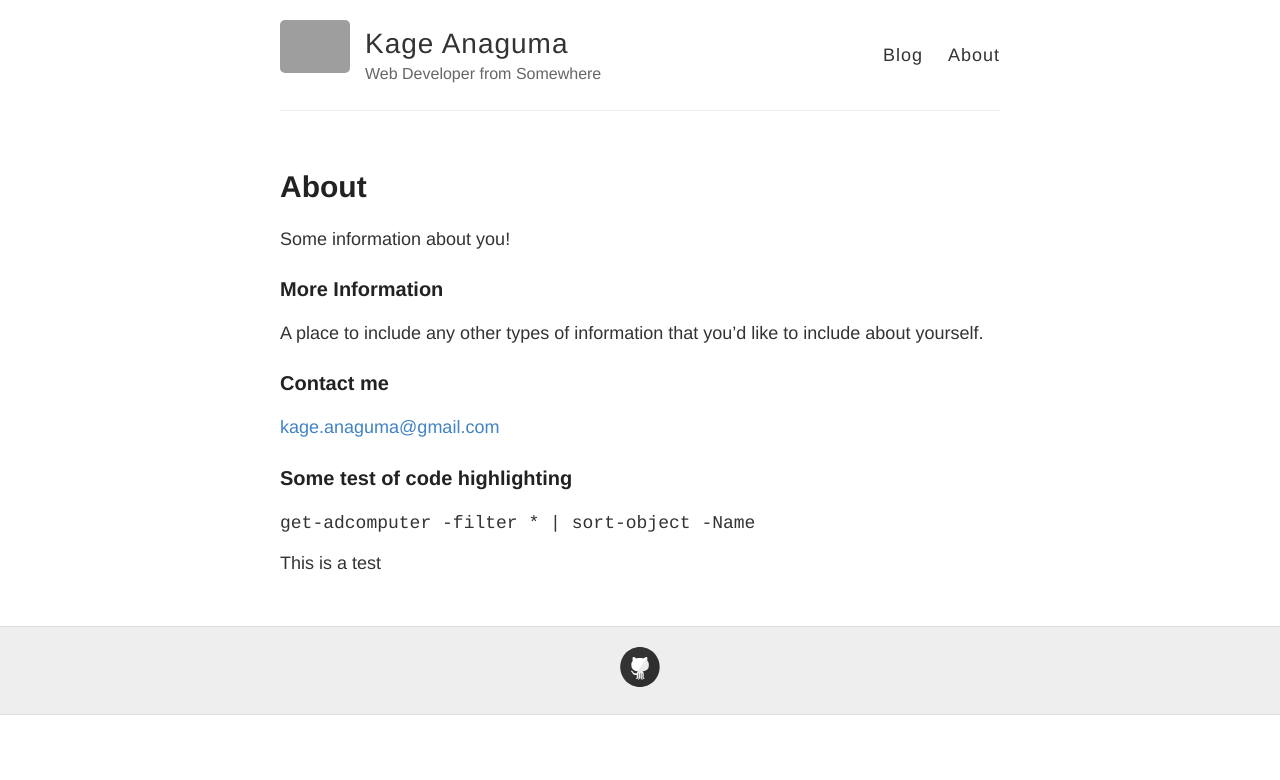
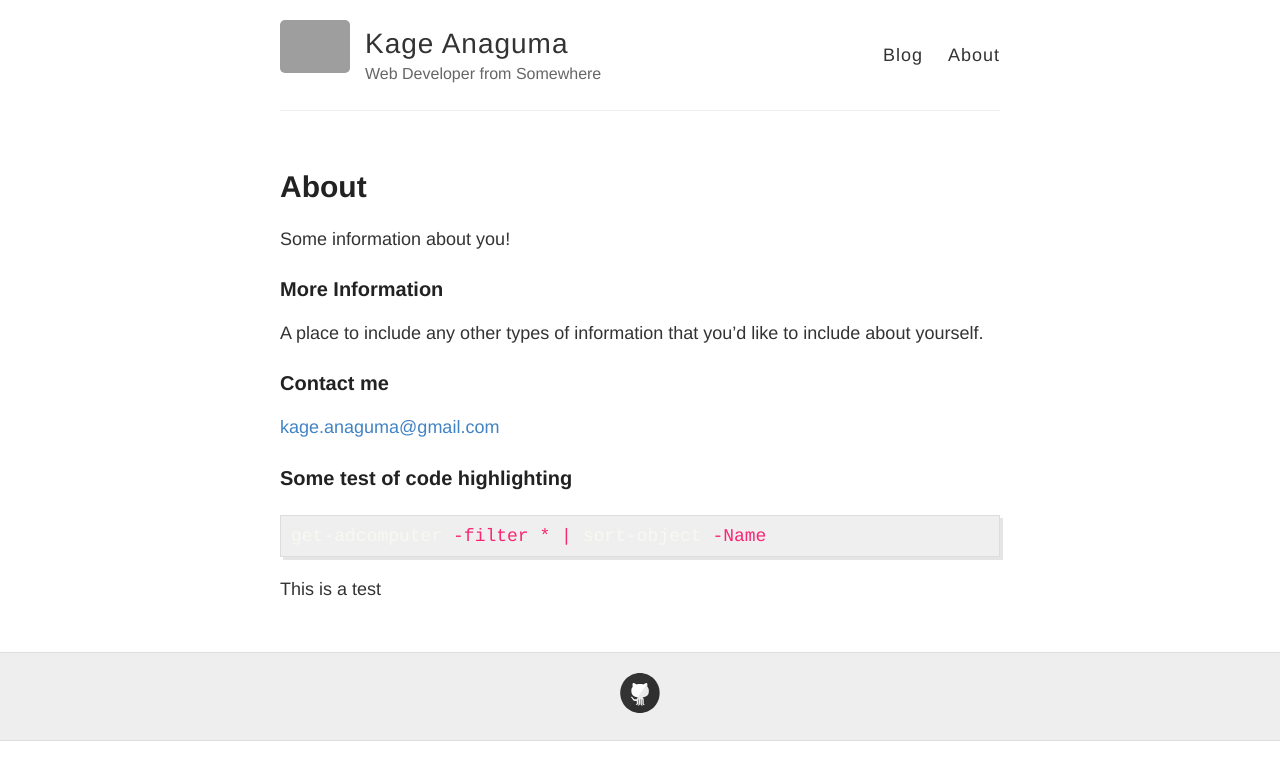
Before and after one commit to kagea/opennotes, a Jekyll site: the page built from about.md, in a window 1280 px wide. Shown: the top 780 px of the page. Built offline with Jekyll 4.4.1, drawn with Linux system fonts in a browser that asks for light colours; grey boxes are pictures that could not be loaded.

Commit message:
Next try to change syntax highligting

```diff
--- a/_config.yml
+++ b/_config.yml
@@ -66,7 +66,7 @@ kramdown:
   syntax_highlighter: rouge
   syntax_highlighter_opts:
     # Use existing pygments syntax highlighting css
-    css_class: 'highlight'
+    css_class: 'codehilite'
 
 # Set the Sass partials directory, as we're using @imports
 sass:
```
